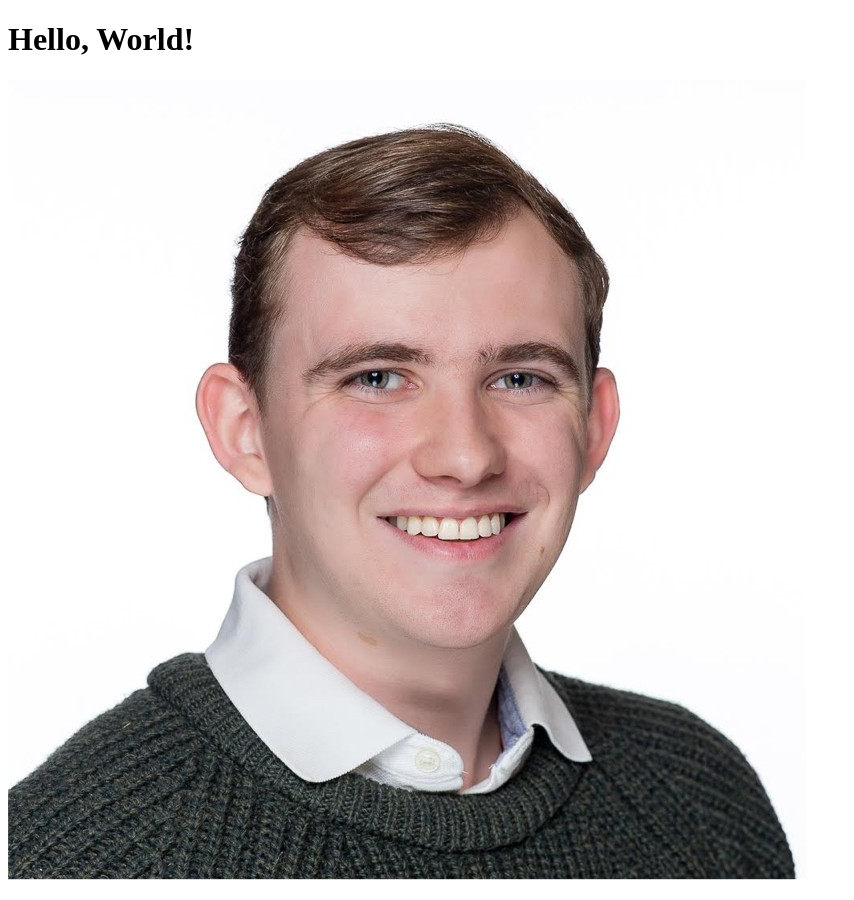
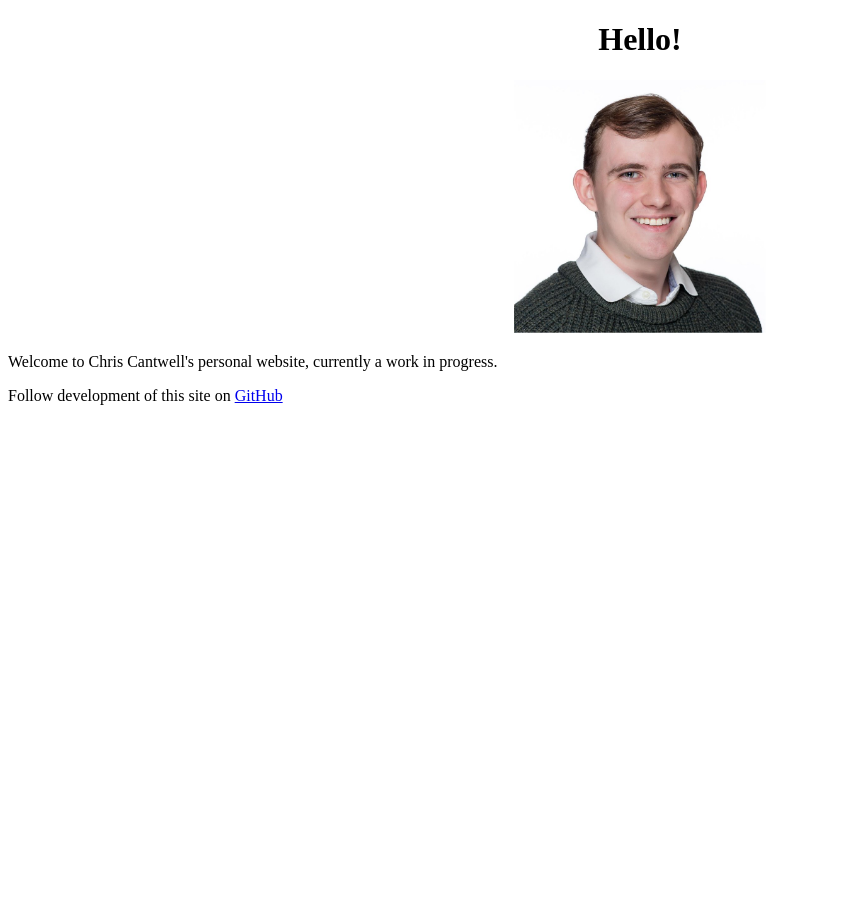
Before and after one commit to Chris-Cantwell/chriscantwell-dot-us, a plain HTML site: page index.html in a window 1280 px wide. Shown: the whole page, without its empty margins (0-854 px from the left). After the commit the page ends 800 px from the top, so only its background shows below. Drawn offline with Linux system fonts and the light colour scheme.

Commit message:
Add text, adjust styling

```diff
--- a/index.html
+++ b/index.html
@@ -5,9 +5,11 @@
     <title>Home | Chris Cantwell</title>
 </head>
 <body>
-    <h1 text-align: center>Hello, World!</h1>
-    <p text-align: center>
-        <img src="static/Profile Photo.jpg">
+    <h1 style="text-align:center">Hello!</h1>
+    <p style="text-align:center">
+        <img src="static/Profile Photo.jpg" alt="Headshot of Chris Cantwell" style="width: 20%">
     </p>
+    <p>Welcome to Chris Cantwell's personal website, currently a work in progress.</p>
+    <p>Follow development of this site on <a href="https://github.com/Chris-Cantwell/chriscantwell-dot-us">GitHub</a></p>
 </body>
 </html>
```
Also changed, not shown: 1 other file.
